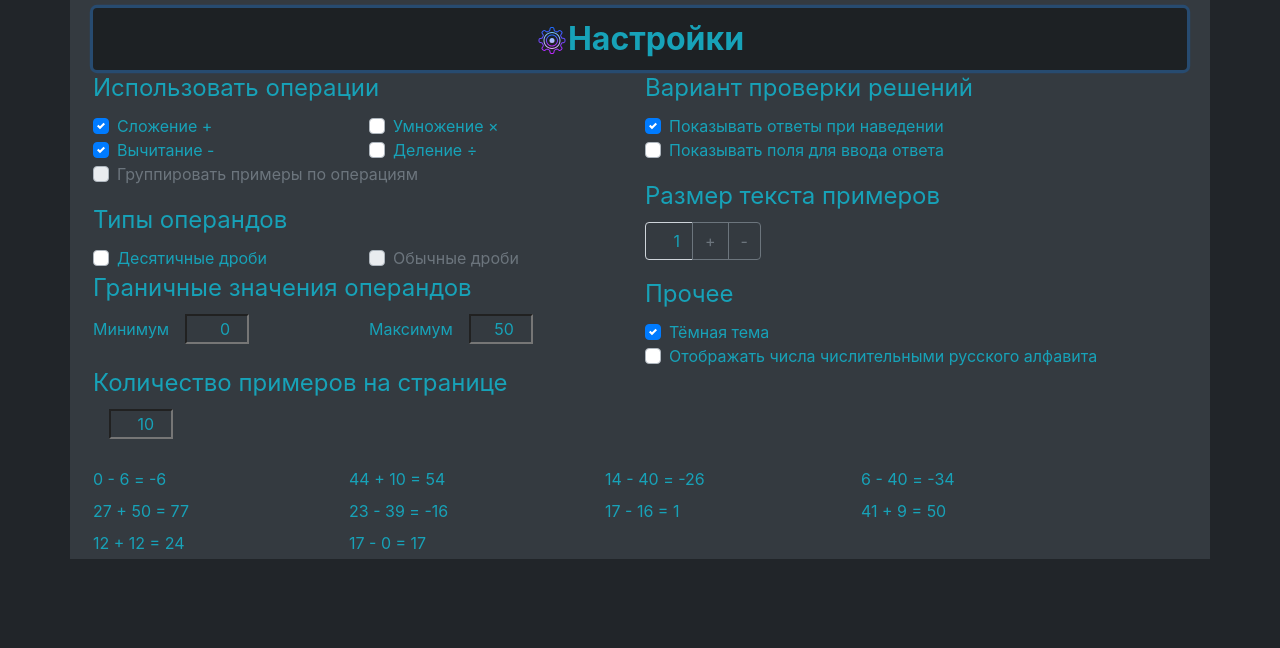
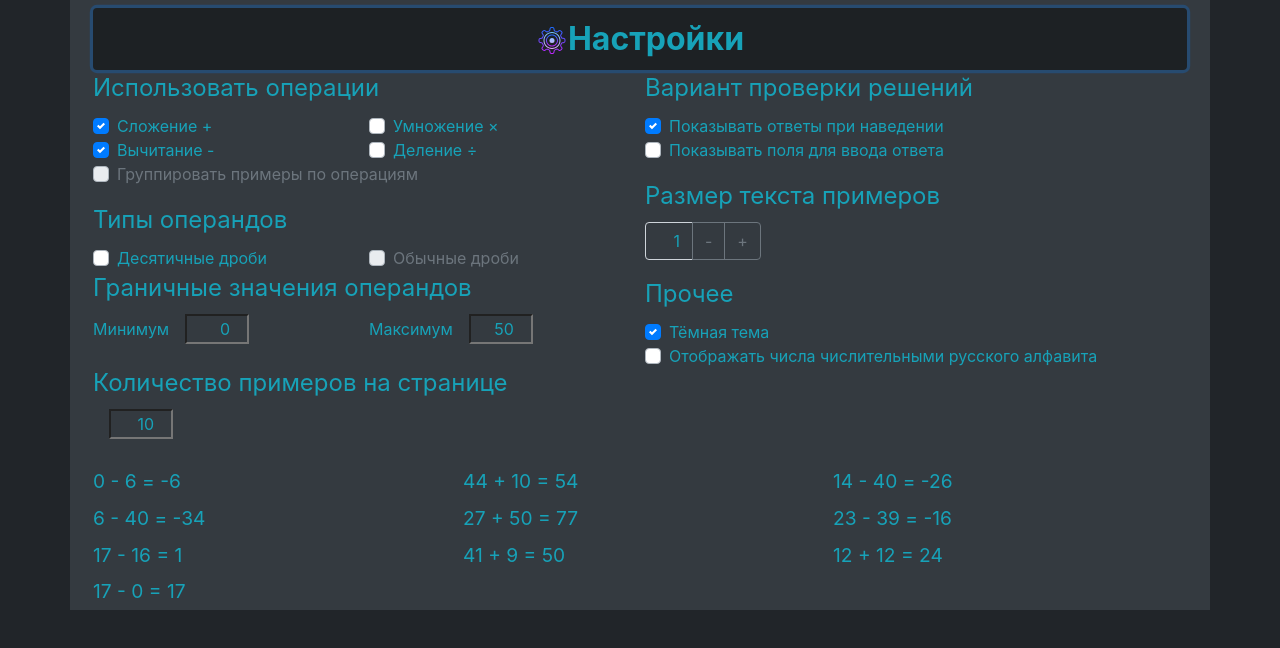
Before and after one commit to v-yan-v/arithmeticTraining, a React (Create React App) app: page / in a window 1280 px wide. Both pictures are taken after a click on the button "Настройки". Shown: the top 648 px of the page. Built offline with nearby package versions, Linux system fonts and the light colour scheme.

Commit message:
apply problems text size on user input

```diff
--- a/src/components/ProblemsViewer/ProblemsViewer.js
+++ b/src/components/ProblemsViewer/ProblemsViewer.js
@@ -10,7 +10,7 @@ export const ProblemsViewer = ({localAppSettings}) => {
 
 
   return (
-    <div className={s.flexContainer}>
+    <div className={s.flexContainer} style={{fontSize: (localAppSettings.problemsTextSize * 0.2 + 1) + 'em'}}>
       { problemsList.map((_, i) => {
         return <Problem key={i} localAppSettings={localAppSettings} classList={s.flexItem} />
       }) }
--- a/src/components/ProblemsViewer/ProblemsViewer.module.sass
+++ b/src/components/ProblemsViewer/ProblemsViewer.module.sass
@@ -4,5 +4,8 @@
 
 
 .flexItem
-  flex-basis: 15em
+  display: flex
+  justify-content: space-between
+  flex-basis: 16em
+  flex-grow: 2
   margin: 0.5vmin 1vmin
--- a/src/components/Settings/Settings.js
+++ b/src/components/Settings/Settings.js
@@ -245,11 +245,11 @@ export const Settings = ({localAppSettings, setLocalAppSettings}) => {
                 <legend>Размер текста примеров</legend>
 
                 <div className="input-group">
-                  <input type="text" className={cn('form-control', s.shortinput, currentColorTheme)} readOnly id='problemsTextSize'
+                  <input type="text" className={cn('form-control', s.shortInput, currentColorTheme)} readOnly id='problemsTextSize'
                          value={localAppSettings.problemsTextSize} onChange={handleSettingChanges}/>
                   <div className="input-group-append">
+                    <button className="btn btn-outline-secondary" onClick={changeFontSize}>-</button>
                     <button className="btn btn-outline-secondary" onClick={changeFontSize}>+</button>
-                    <button className="btn btn-outline-secondary" onClick={changeFontSize}>-</button>
                   </div>
                 </div>
 
--- a/src/components/Settings/Settings.module.sass
+++ b/src/components/Settings/Settings.module.sass
@@ -4,10 +4,10 @@ $headerFontSize: 2.0rem
   background-color: antiquewhite
   padding: 1vmin
 
-.settings .shortinput
+.settings .shortInput
   flex: unset
   text-align: right
-  width: 3rem
+  width: 3em
 
 .headerButton
   font-size: $headerFontSize
```
